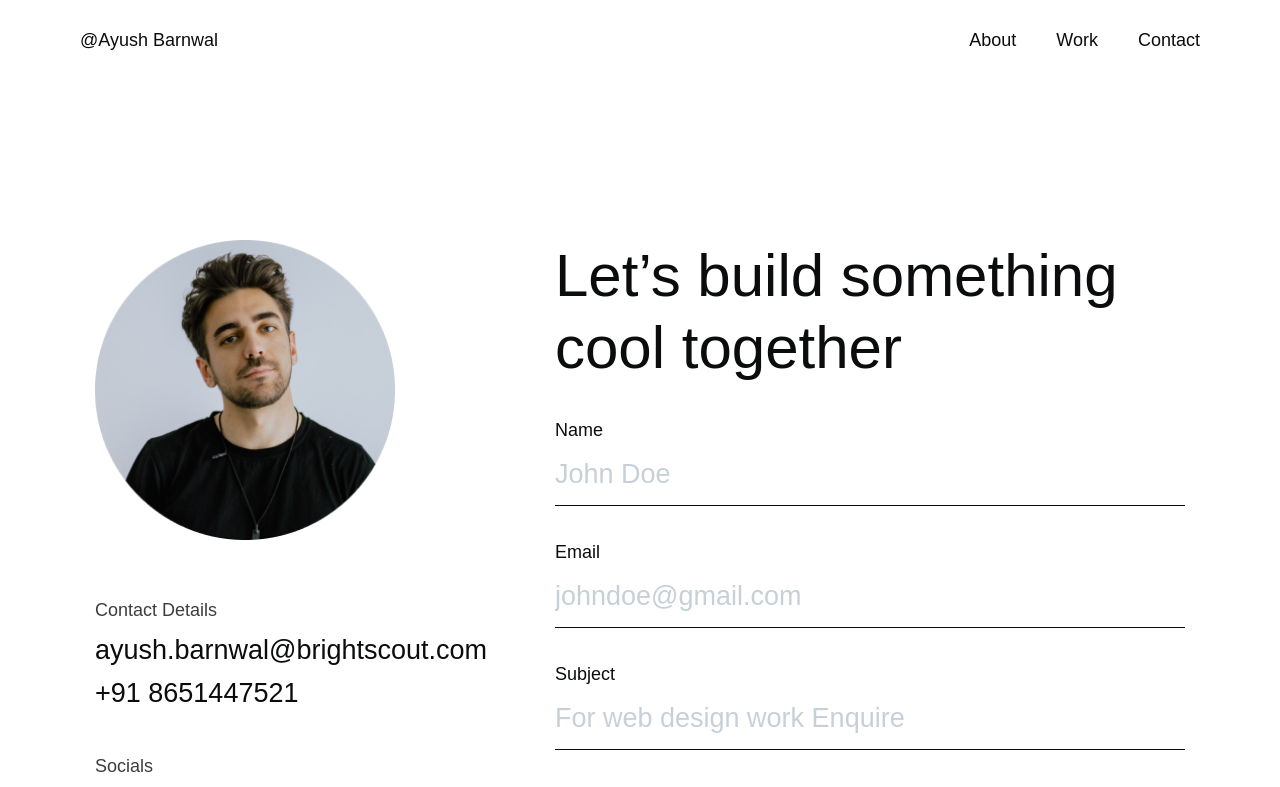
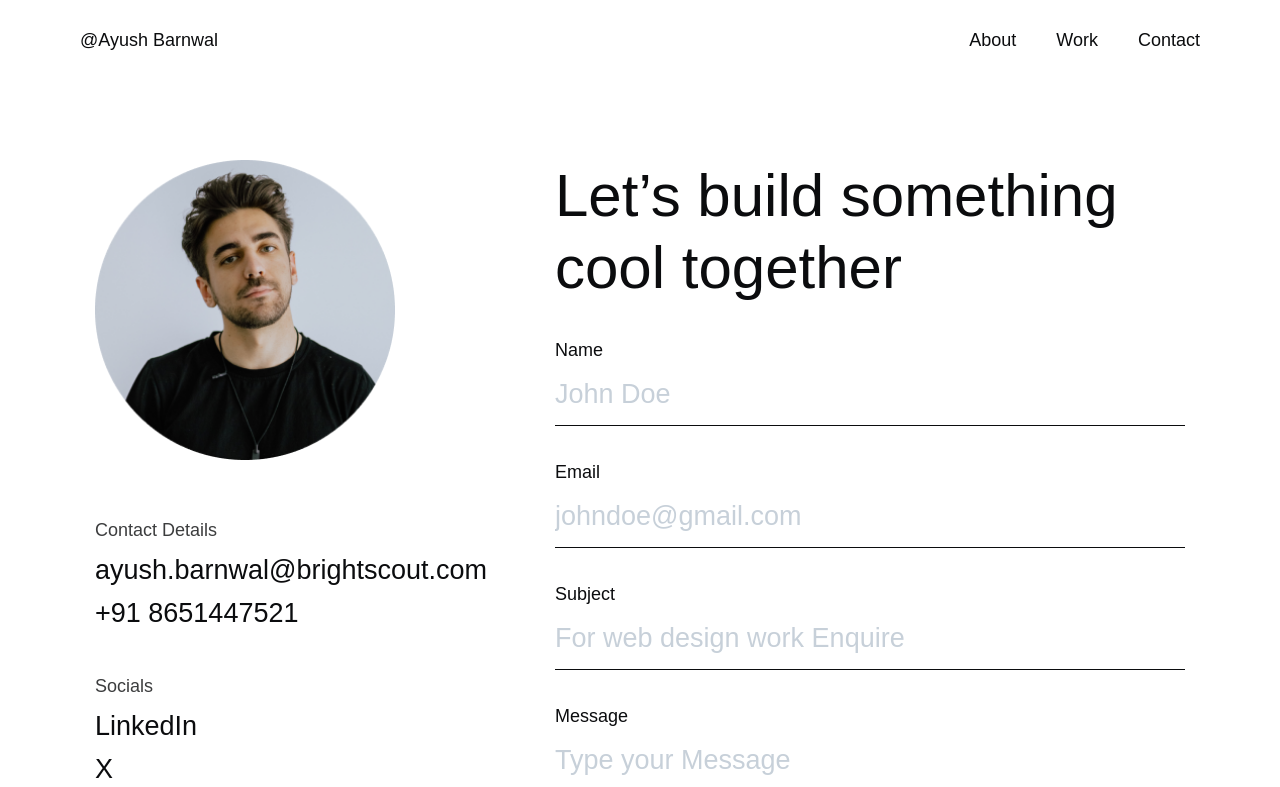
Before and after one commit to mdedealf/nextjs-landing-page, a Next.js app: page /contact-us-page in a window 1280 px wide. Shown: the top 787 px of the page. Built offline with nearby package versions, Linux system fonts and the light colour scheme.

Commit message:
chore: changing margin in contact us page

```diff
--- a/src/components/Contact/index.tsx
+++ b/src/components/Contact/index.tsx
@@ -7,7 +7,7 @@ import Image from "next/image";
 
 const Contact: FC = () => {
   return (
-    <section className="flex items-start justify-center mx-80px my-160px gap-[12px]">
+    <section className="flex items-start justify-center mx-80px mt-80px mb-160px gap-[12px]">
       <div className="flex flex-col gap-[56px] basis-[40%]">
         <Image
           className="min-h-[300px] min-w-[300px] object-cover"
```
